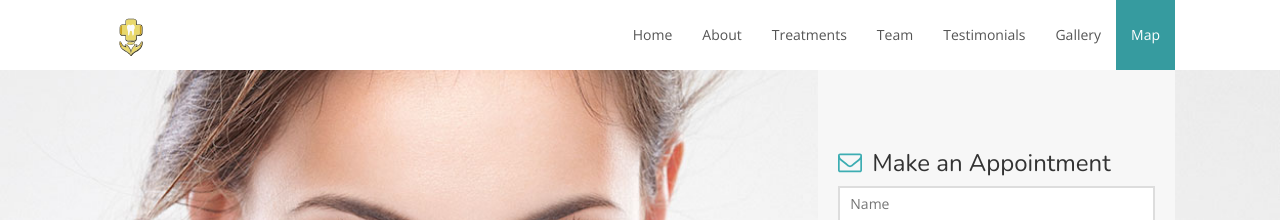
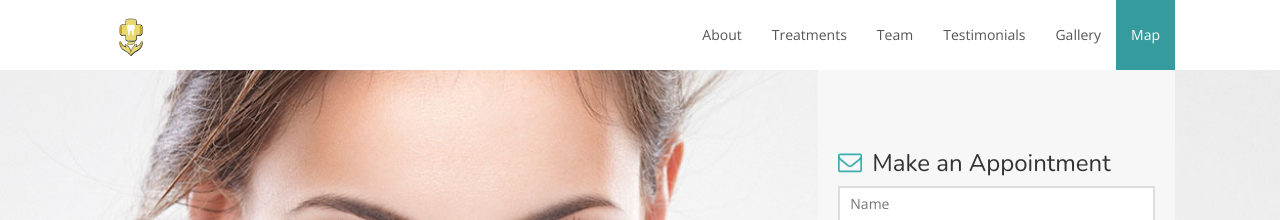
Before and after one commit to tech-g2k/adc-clean, a Jekyll site: the page built from index.html, in a window 1280 px wide. Shown: the top 220 px of the page. Built offline with Jekyll 4.4.1, drawn with Linux system fonts in a browser that asks for light colours; nearby versions of some CDN libraries.

Commit message:
Remove Home since the most left corner has the same bookmark.

```diff
--- a/_data/nav.yml
+++ b/_data/nav.yml
@@ -1,6 +1,4 @@
 items:
-  - name: Home
-    link: "#top"
   - name: About
     link: "#about"
   - name: Treatments
```
